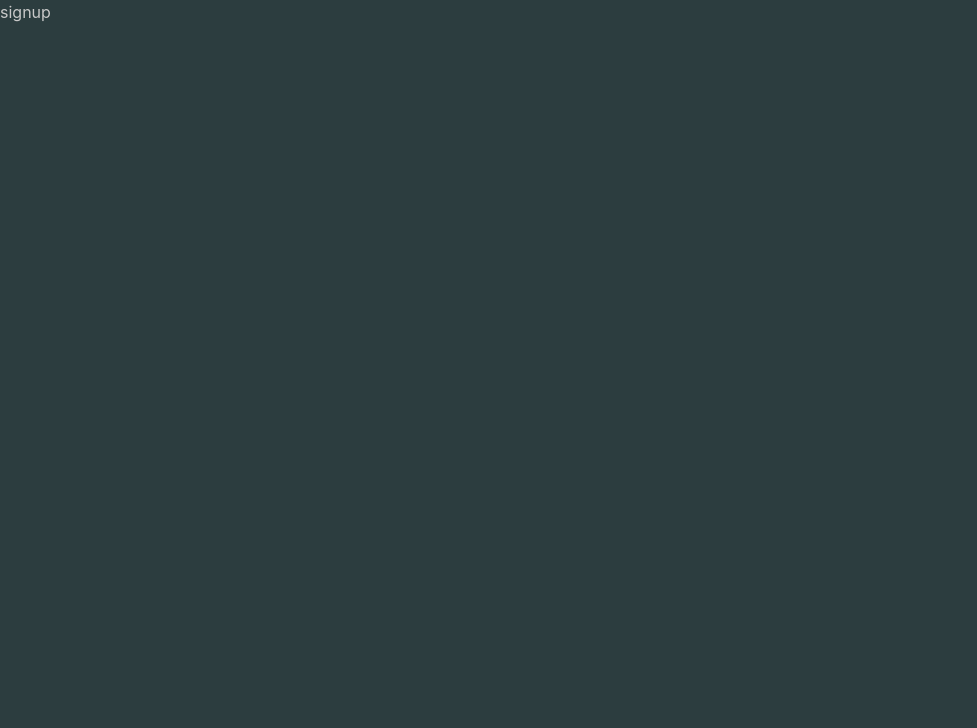
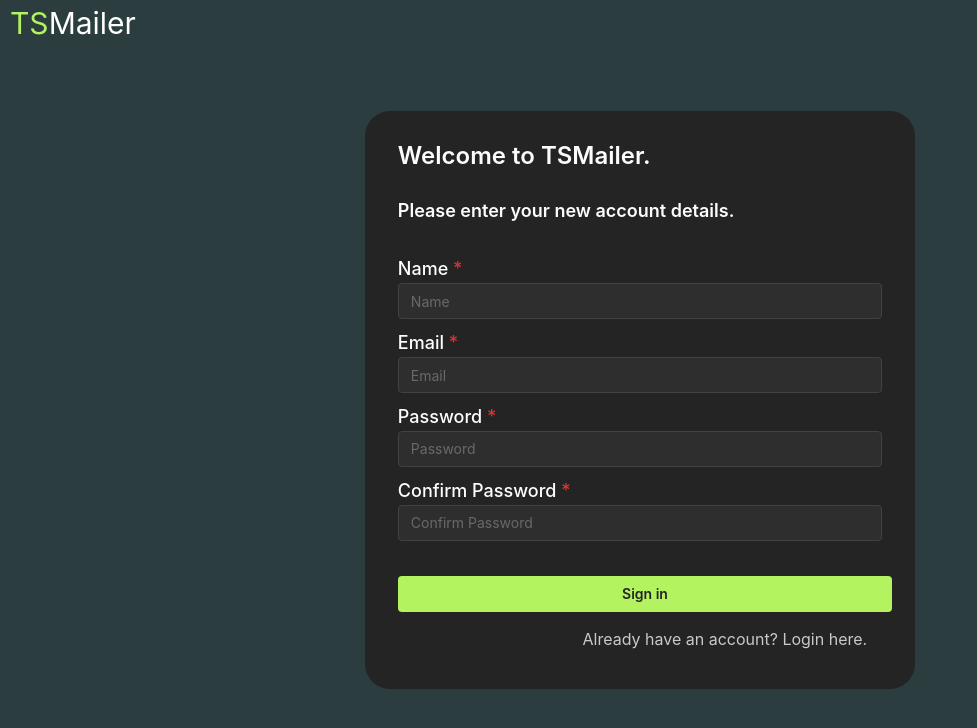
Before and after one commit to Rilaey/tsmailer, a Next.js app in the folder apps/dashboard/: page /signup in a window 1280 px wide. Shown: the top 728 px of the page, without its empty margins (0-977 px from the left). Built offline with nearby package versions, Linux system fonts and the light colour scheme; no server answers.

Commit message:
Setup create user frontend.

```diff
--- a/apps/dashboard/components/CreateUserForm/CreateUserForm.tsx
+++ b/apps/dashboard/components/CreateUserForm/CreateUserForm.tsx
@@ -1,7 +1,160 @@
-import React from "react";
+import { Button, Paper, Text, TextInput, Loader, Box } from "@mantine/core";
+import styles from "../../styles/loginAndCreateAccount.module.css";
+import { useSession } from "next-auth/react";
+import { useRouter } from "next/router";
+import { useEffect, useState } from "react";
+import { useSignUpUser } from "../../hooks/useSignUpUser";
 
 const CreateUserForm = () => {
-  return <div>CreateUserForm</div>;
+  const [isPasswordMatch, setIsPasswordMatch] = useState<boolean>(false);
+
+  const { error, isLoading, signUpFormState, setSignUpFormState, signUpUser } =
+    useSignUpUser();
+
+  const handleFormChange = (e: { target: { name: string; value: string } }) => {
+    setSignUpFormState((prev) => {
+      if (prev) {
+        return {
+          ...prev,
+          [e.target.name]: e.target.value
+        };
+      }
+
+      return prev;
+    });
+  };
+
+  const { data } = useSession();
+
+  const router = useRouter();
+  let { error: routeError } = router.query;
+
+  useEffect(() => {
+    if (signUpFormState.password != signUpFormState.confirmedPassword) {
+      setIsPasswordMatch((prev) => {
+        return (prev = false);
+      });
+    } else {
+      setIsPasswordMatch((prev) => {
+        return (prev = true);
+      });
+    }
+  }, [signUpFormState.password, signUpFormState.confirmedPassword]);
+  return (
+    <Paper
+      w={550}
+      style={{
+        padding: "3%",
+        borderRadius: "25px",
+        display: "flex",
+        flexDirection: "column",
+        justifyContent: "center"
+      }}
+      component="form"
+      onSubmit={signUpUser}
+    >
+      <Text c="#fcfcfc" fw={600} p={5} size="24px">
+        Welcome to TSMailer.
+      </Text>
+      <br />
+      <Text c="#fcfcfc" fw={600} p={5} size="18px">
+        Please enter your new account details.
+      </Text>
+      <br />
+      {routeError && (
+        <Text c="crimson" ta="center" fw={600} size="16px">
+          {routeError}
+        </Text>
+      )}
+      <TextInput
+        withAsterisk
+        type="text"
+        label="Name"
+        placeholder="Name"
+        classNames={{ label: styles.label }}
+        p={5}
+        name="name"
+        value={signUpFormState.name}
+        onChange={(e) => handleFormChange(e)}
+      />
+      <TextInput
+        withAsterisk
+        type="text"
+        label="Email"
+        placeholder="Email"
+        classNames={{ label: styles.label }}
+        p={5}
+        name="email"
+        value={signUpFormState.email}
+        onChange={(e) => handleFormChange(e)}
+      />
+      <TextInput
+        withAsterisk
+        type="password"
+        label="Password"
+        placeholder="Password"
+        classNames={{ label: styles.label }}
+        p={5}
+        name="password"
+        value={signUpFormState.password}
+        onChange={(e) => handleFormChange(e)}
+      />
+      <TextInput
+        withAsterisk
+        type="password"
+        label="Confirm Password"
+        placeholder="Confirm Password"
+        classNames={{ label: styles.label }}
+        p={5}
+        name="confirmedPassword"
+        value={signUpFormState.confirmedPassword}
+        onChange={(e) => handleFormChange(e)}
+      />
+      <br />
+      {error && (
+        <Text
+          p={5}
+          m={5}
+          style={{
+            textAlign: "center"
+          }}
+          c="crimson"
+        >
+          {error}
+        </Text>
+      )}
+      {!isPasswordMatch && (
+        <Text
+          p={5}
+          m={5}
+          style={{
+            textAlign: "center"
+          }}
+          c="crimson"
+          fw={500}
+        >
+          Passwords do not match.
+        </Text>
+      )}
+      <Button
+        fullWidth
+        p={5}
+        m={5}
+        color="#b2f35f"
+        c="var(--mantine-color-body)"
+        disabled={isLoading}
+        type="submit"
+      >
+        {isLoading ? <Loader color="#b2f35f" size="sm" /> : "Sign in"}
+      </Button>
+
+      <Box p={5} m={5} style={{ textAlign: "right" }}>
+        <Text p={5} m={5} component="a" href="/login" className={styles.link}>
+          Already have an account? Login here.
+        </Text>
+      </Box>
+    </Paper>
+  );
 };
 
 export default CreateUserForm;
--- a/apps/dashboard/components/LoginForm/LoginForm.tsx
+++ b/apps/dashboard/components/LoginForm/LoginForm.tsx
@@ -1,5 +1,5 @@
 import { Button, Paper, Text, TextInput, Loader, Box } from "@mantine/core";
-import styles from "../../styles/loginForm.module.css";
+import styles from "../../styles/loginAndCreateAccount.module.css";
 import { useLogin } from "../../hooks/useLogin";
 import { signIn, useSession } from "next-auth/react";
 import signInOptions from "../../public/data/signinOptions.json";
@@ -82,7 +82,8 @@ const LoginForm = () => {
         onChange={(e) => handleFormChange(e)}
       />
       <Box p={5} m={5} style={{ textAlign: "right" }}>
-        <Text p={5} m={5} component="a" href="/signup" className={styles.link}>
+        {/* TODO: Create forgot password logic */}
+        <Text p={5} m={5} component="a" href="/" className={styles.link}>
           Forgot Password?
         </Text>
       </Box>
--- /dev/null
+++ b/apps/dashboard/hooks/useSignUpUser.ts
@@ -0,0 +1,80 @@
+import { useState } from "react";
+
+interface ISignUpFormState {
+  email: string;
+  name: string;
+  password: string;
+  confirmedPassword: string;
+}
+
+export const useSignUpUser = () => {
+  const [error, setError] = useState<string | null>(null);
+  const [isLoading, setIsLoading] = useState<boolean>(false);
+  const [signUpFormState, setSignUpFormState] = useState<ISignUpFormState>({
+    email: "",
+    name: "",
+    password: "",
+    confirmedPassword: ""
+  });
+
+  const signUpUser = async (e: { preventDefault: () => void }) => {
+    e.preventDefault();
+
+    setError(null);
+    setIsLoading(false);
+
+    try {
+      if (!signUpFormState.name) {
+        throw new Error("Name field is required");
+      }
+
+      if (!signUpFormState.email) {
+        throw new Error("Email field is required");
+      }
+
+      if (!signUpFormState.password) {
+        throw new Error("Password field is required");
+      }
+
+      const response = await fetch("/api/signup", {
+        method: "POST",
+        headers: {
+          "Content-Type": "application/json"
+        },
+        body: JSON.stringify({
+          email: signUpFormState.email,
+          name: signUpFormState.name,
+          password: signUpFormState.password
+        })
+      });
+
+      if (!response.ok) {
+        throw new Error(
+          "Errors attempting to create user. Please try again. hook"
+        );
+      }
+
+      const data = await response.json();
+
+      console.log(data);
+
+      setSignUpFormState({
+        email: "",
+        name: "",
+        password: "",
+        confirmedPassword: ""
+      });
+    } catch (err: any) {
+      setError(err.message);
+      setIsLoading(false);
+    }
+  };
+
+  return {
+    error,
+    isLoading,
+    signUpFormState,
+    setSignUpFormState,
+    signUpUser
+  };
+};
--- /dev/null
+++ b/apps/dashboard/pages/api/signup.ts
@@ -0,0 +1,32 @@
+import "dotenv/config";
+import { NextApiRequest, NextApiResponse } from "next";
+
+export default async function signup(
+  req: NextApiRequest,
+  res: NextApiResponse
+) {
+  const { name, email, password } = req.body;
+
+  try {
+    const response = await fetch(
+      `${process.env.NEXT_PUBLIC_DEV_ROUTE}/api/user/createUser`,
+      {
+        method: "POST",
+        headers: {
+          "Content-Type": "application/json"
+        },
+        body: JSON.stringify({ name, email, password })
+      }
+    );
+
+    if (!response.ok) {
+      throw new Error("Errors attempting to create user");
+    }
+
+    const data = await response.json();
+
+    res.status(200).json(data);
+  } catch (err: any) {
+    res.status(500).json(err.message);
+  }
+}
--- a/apps/dashboard/pages/signup.tsx
+++ b/apps/dashboard/pages/signup.tsx
@@ -1,7 +1,39 @@
 import React from "react";
+import type { NextPage } from "next";
+import { Container, Text } from "@mantine/core";
+import CreateUserForm from "../components/CreateUserForm/CreateUserForm";
 
-const signup = () => {
-  return <div>signup</div>;
+const signup: NextPage = () => {
+  return (
+    <Container
+      style={{
+        height: "100vh",
+        display: "flex",
+        alignItems: "center",
+        justifyContent: "center"
+      }}
+    >
+      <Text
+        style={{
+          position: "fixed",
+          top: "0",
+          left: "10px",
+          fontSize: "30px"
+        }}
+        c="#fefefe"
+      >
+        <span
+          style={{
+            color: "#b2f35f"
+          }}
+        >
+          TS
+        </span>
+        Mailer
+      </Text>
+      <CreateUserForm />
+    </Container>
+  );
 };
 
 export default signup;
```
Also changed, not shown: apps/dashboard/styles/loginAndCreateAccount.module.css (renamed from apps/dashboard/styles/loginForm.module.css).
